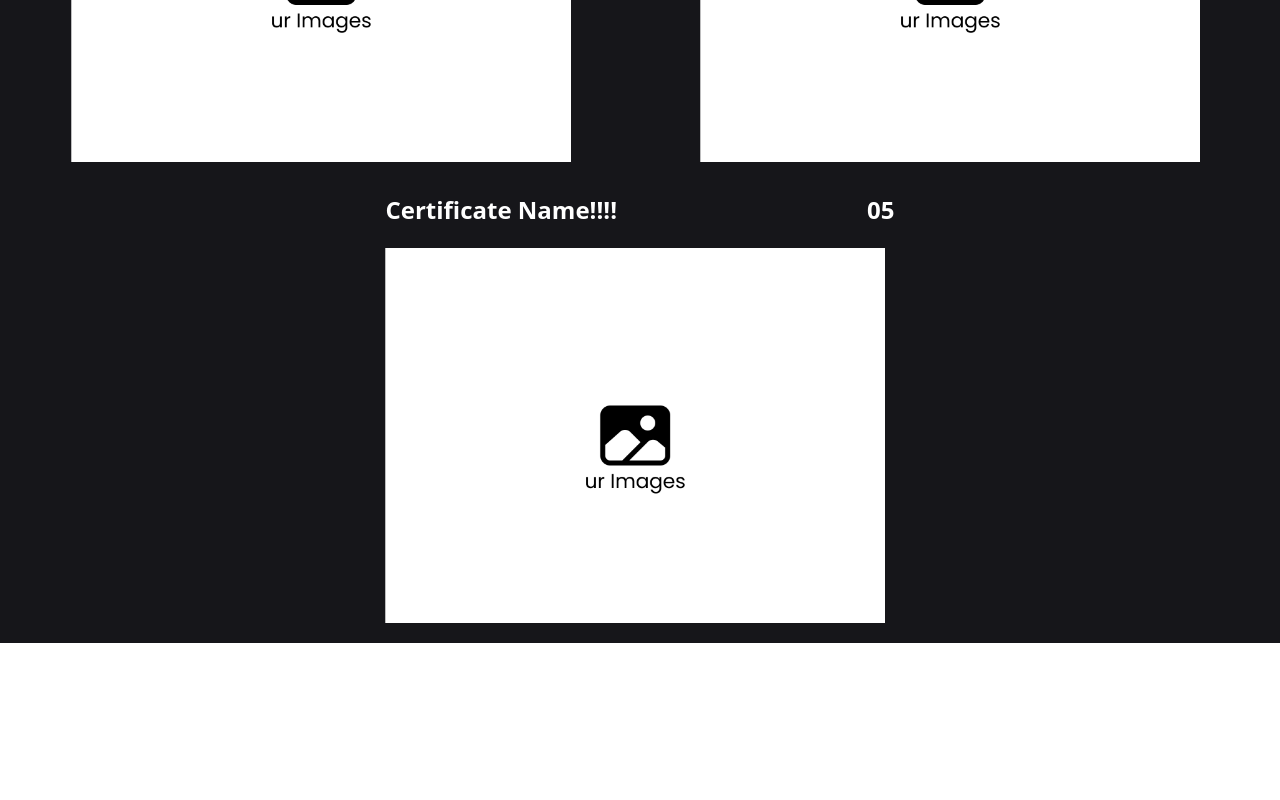
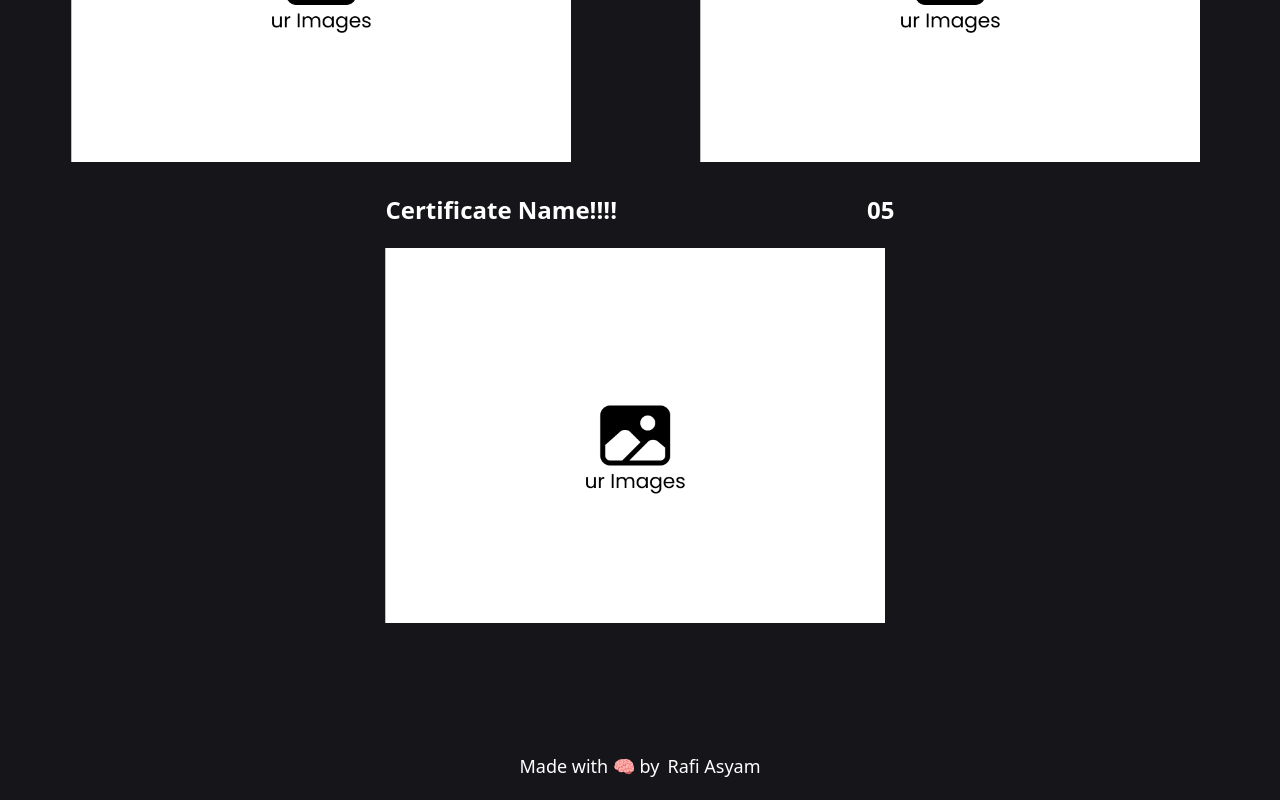
Before and after one commit to RAFiasyam/porto, a React (Create React App) app: page / in a window 1280 px wide. Shown: the part 3997-4797 px from the top of the page. Before the commit the page ends 4640 px from the top, so only its background shows below. Built offline with nearby package versions, Linux system fonts and the light colour scheme.

Commit message:
made with brain brow

```diff
--- a/src/App.jsx
+++ b/src/App.jsx
@@ -95,6 +95,15 @@ export default function App() {
           </section>
         </section>
       </section>
+       <p className="text-[18px] gap-[8px]  group flex flex-row">
+        Made with 🧠 by
+        <a href="https://github.com/RAFiasyam/porto">
+          <p className="text-[18px] font-italic group relative w-fit" >
+            <span>Rafi Asyam</span>
+            <span class="absolute -bottom-1 left-0 w-0 transition-all h-0.5 bg-white group-hover:w-full"></span>
+          </p>
+        </a>
+      </p>
     </div>
   )
 }
```
